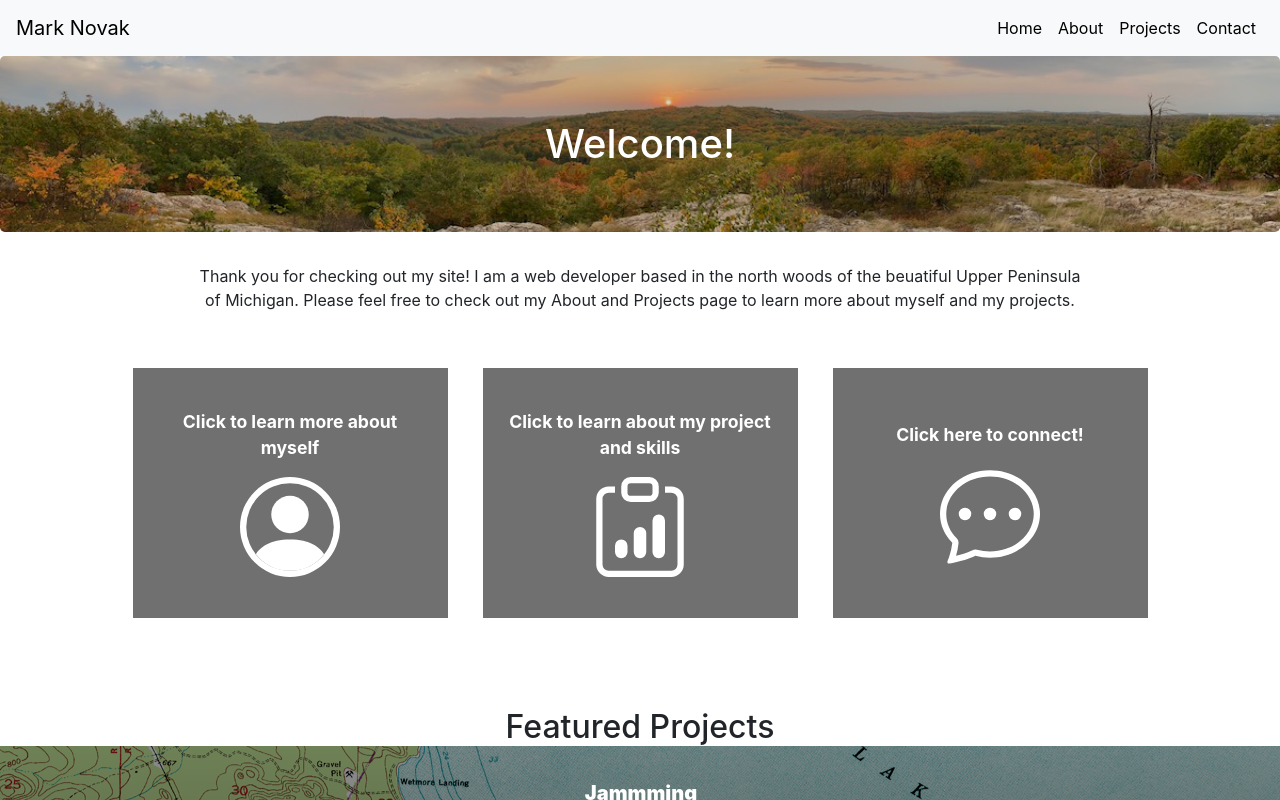
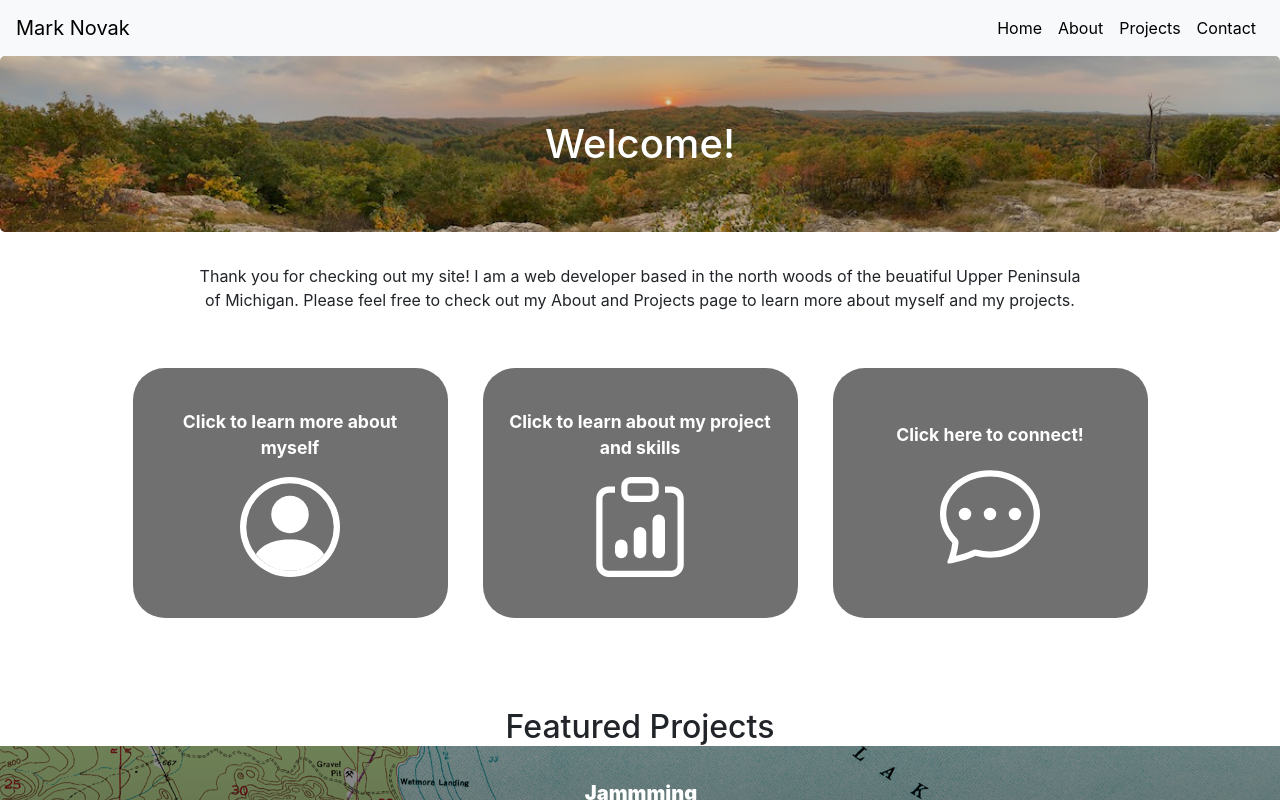
Before and after one commit to manovak24/manovak24.github.io, a React (Create React App) app: page / in a window 1280 px wide. Shown: the top 800 px of the page. Built offline with nearby package versions, Linux system fonts and the light colour scheme.

Commit message:
udpating buttons on home page

```diff
--- a/src/pages/home-page.css
+++ b/src/pages/home-page.css
@@ -50,6 +50,7 @@
     margin-bottom: auto;
     background-color: rgba(0, 0, 0, 0.562);
     font-size: 1.1rem;
+    border-radius: 2rem;
     color: white;
     display: flex;
     flex-flow: column;
```
